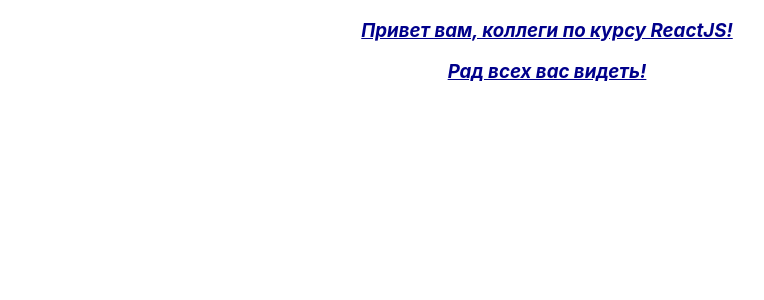
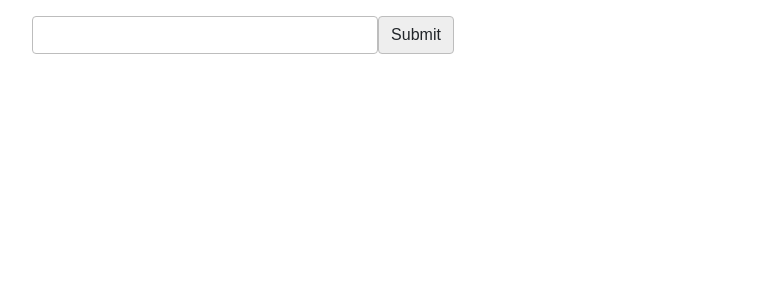
Before and after one commit to Eliasz-S/gb-messenger, a React (Create React App) app: page / in a window 1280 px wide. Shown: the top 300 px of the page, without its empty margins (93-857 px from the left). Built offline with nearby package versions, Linux system fonts and the light colour scheme.

Commit message:
hw2 - lifecycle and react hooks

```diff
--- a/src/App.js
+++ b/src/App.js
@@ -1,17 +1,53 @@
-import logo from './logo.svg';
+// import logo from './logo.svg';
 import './App.css';
-import React from 'react';
+import React, { useEffect, useState } from 'react';
 import { Message } from './components/Message/Message';
+import { Form } from './components/Form/Form';
 
-const messageText = "Привет вам, коллеги по курсу ReactJS!";
-const altMessageText = "Рад всех вас видеть!";
+const name = "me";
+const botName = "bot";
+
+const messageList = [];
 
 function App() {
+  const [messages, setMessages] = useState(messageList);
+
+  useEffect(() => {
+
+    let timeoutId;
+
+    if (messages.length !== 0 && messages[messages.length - 1].author !== botName) {
+      timeoutId = setTimeout(() => {
+        setMessages([...messages, {
+          id: messages.length,
+          text: "Hello! I'm your virtual assistant. Nice to meet you.",
+          author: botName,
+        }]);
+      }, 1500);
+    }
+
+    return () => {
+      if (timeoutId) {
+        // console.log(timeoutId);
+        clearTimeout(timeoutId);
+      }
+    };
+
+  }, [messages]);
+
+  const addMessage = (newText) => {
+    setMessages([...messages, { id: messages.length, text: newText, author: name }]);
+  };
+
   return (
-    <div className="App">
-      <Message message={messageText} />
-      <Message message={altMessageText} />
-    </div>
+    <React.Fragment>
+      <div className="App">
+        {messages.map((message) =>
+          <Message key={message.id} text={message.text} author={message.author} />
+        )}
+        <Form onSubmit={addMessage} />
+      </div>
+    </React.Fragment>
   );
 }
 
--- /dev/null
+++ b/src/components/Form/Form.jsx
@@ -0,0 +1,24 @@
+import './Form.styles.css';
+import { useState } from "react";
+
+export const Form = ({ onSubmit }) => {
+    const [ value, setValue ] = useState("");
+
+    const handleSubmit = (event) => {
+        event.preventDefault();
+
+        onSubmit(value);
+        setValue("");
+    };
+
+    const handleChange = (event) => {
+        setValue(event.target.value);
+    }
+
+    return (
+        <form className="form" onSubmit={handleSubmit}>
+            <input className="input" value={value} onChange={handleChange} type="text" />
+            <input className="submit" type="submit" />
+        </form>
+    )
+}
--- /dev/null
+++ b/src/components/Form/Form.styles.css
@@ -0,0 +1,39 @@
+.form {
+    padding: 1rem;
+    width: 50%;
+}
+
+.input {
+    display: inline-block;
+    width: 50%;
+    padding: 0.375rem 0.75rem;
+    font-family: inherit;
+    font-size: 1rem;
+    font-weight: 400;
+    line-height: 1.5;
+    color: #212529;
+    background-color: #fff;
+    background-clip: padding-box;
+    border: 1px solid #bdbdbd;
+    border-radius: 0.25rem;
+    transition: border-color 0.15s ease-in-out, box-shadow 0.15s ease-in-out;
+}
+
+.submit {
+    display: inline-block;
+    font-weight: 400;
+    line-height: 1.5;
+    color: #212529;
+    text-align: center;
+    vertical-align: bottom;
+    cursor: pointer;
+    -webkit-user-select: none;
+    -moz-user-select: none;
+    user-select: none;
+    background-color: #eee;
+    border: 1px solid #bdbdbd;
+    padding: .375rem .75rem;
+    font-size: 1rem;
+    border-radius: .25rem;
+    transition: background-color .15s ease-in-out;
+}
--- a/src/components/Message/Message.jsx
+++ b/src/components/Message/Message.jsx
@@ -1,9 +1,10 @@
 import './Message.styles.css';
 
-export const Message = ({ message }) => {
+export const Message = ({ author, text }) => {
     return (
         <h3 className="message">
-            {message}
+            <span>{author}: </span>
+            <span>{text}</span>
         </h3>
     );
 };
--- a/src/components/Message/Message.styles.css
+++ b/src/components/Message/Message.styles.css
@@ -1,5 +1,8 @@
 .message {
-    color: darkblue;
-    font-style: italic;
-    text-decoration: underline;
+    width: 50%;
+    margin: 0.3rem;
+    padding: 0.5rem;
+    border-radius: 0.5rem;
+    background-color: whitesmoke;
+    color: blue;
 }
```
Also changed, not shown: src/components/Example/Example.jsx (added, +151 -0 lines).
